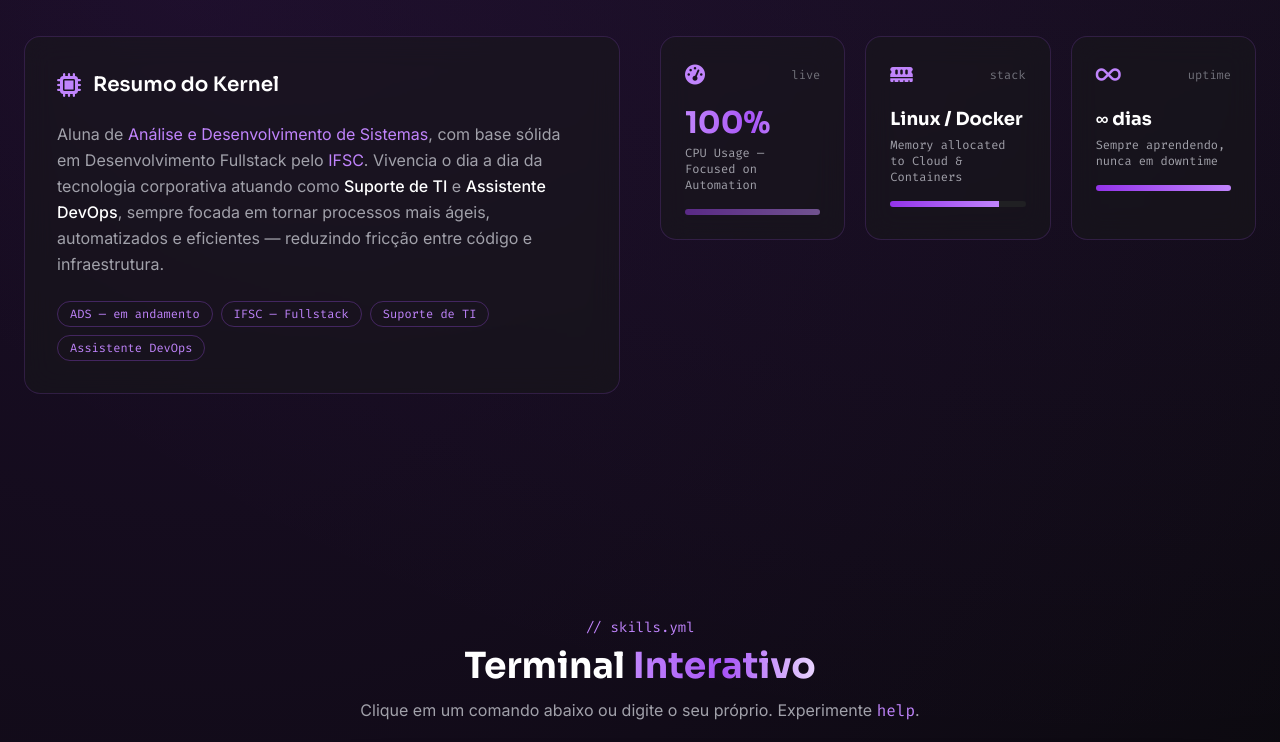
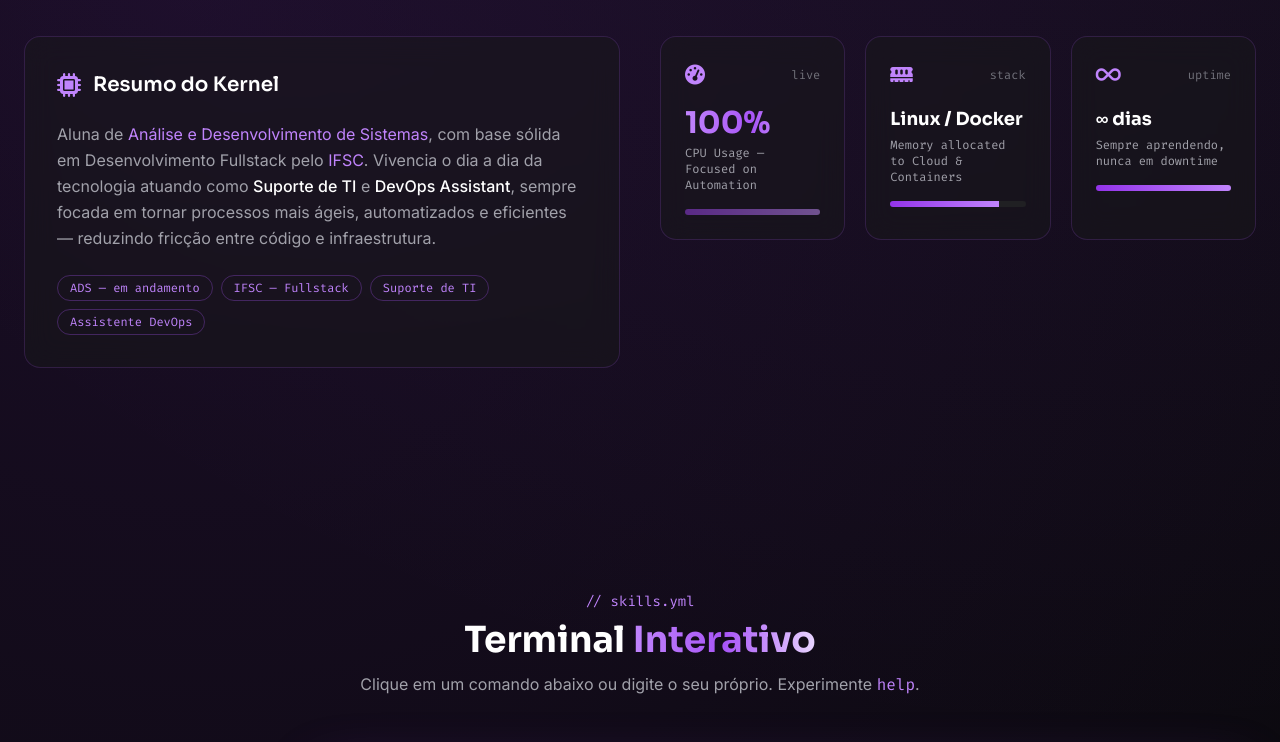
Before and after one commit to sofii4/portfolio, a plain HTML site: page index.html in a window 1280 px wide. Shown: the part 1000-1742 px from the top of the page. Drawn offline with nearby package versions, Linux system fonts and the light colour scheme.

Commit message:
Ajustes de escrita

```diff
--- a/index.html
+++ b/index.html
@@ -366,9 +366,8 @@
         </div>
         <p class="text-zinc-400 leading-relaxed">
           Aluna de <span class="text-lilac">Análise e Desenvolvimento de Sistemas</span>, com base sólida em
-          Desenvolvimento Fullstack pelo <span class="text-lilac">IFSC</span>. Vivencia o dia a dia da tecnologia
-          corporativa atuando como <span class="text-white font-medium">Suporte de TI</span> e
-          <span class="text-white font-medium"> Assistente DevOps</span>, sempre focada em tornar processos
+          Desenvolvimento Fullstack pelo <span class="text-lilac">IFSC</span>. Vivencia o dia a dia da tecnologia atuando como <span class="text-white font-medium">Suporte de TI</span> e
+          <span class="text-white font-medium"> DevOps Assistant</span>, sempre focada em tornar processos
           mais ágeis, automatizados e eficientes — reduzindo fricção entre código e infraestrutura.
         </p>
         <div class="mt-6 flex flex-wrap gap-2">
@@ -490,7 +489,7 @@
         <h3 class="font-sora text-lg font-semibold mb-2">Pipeline de CI/CD Automatizado</h3>
         <p class="text-zinc-400 text-sm leading-relaxed mb-5 flex-1">
           Pipeline com GitHub Actions que testa e faz deploy automático de uma aplicação
-          em ambiente cloud — build, lint, testes e deploy contínuo sem intervenção manual.
+          em ambiente cloud — build, testes e deploy contínuo sem intervenção manual.
         </p>
         <div class="flex flex-wrap gap-2 mb-5">
           <span class="px-2.5 py-1 rounded-md bg-graphite-2 text-xs font-mono text-purple-300">GitHub Actions</span>
```
Also changed, not shown: 1 other file.
